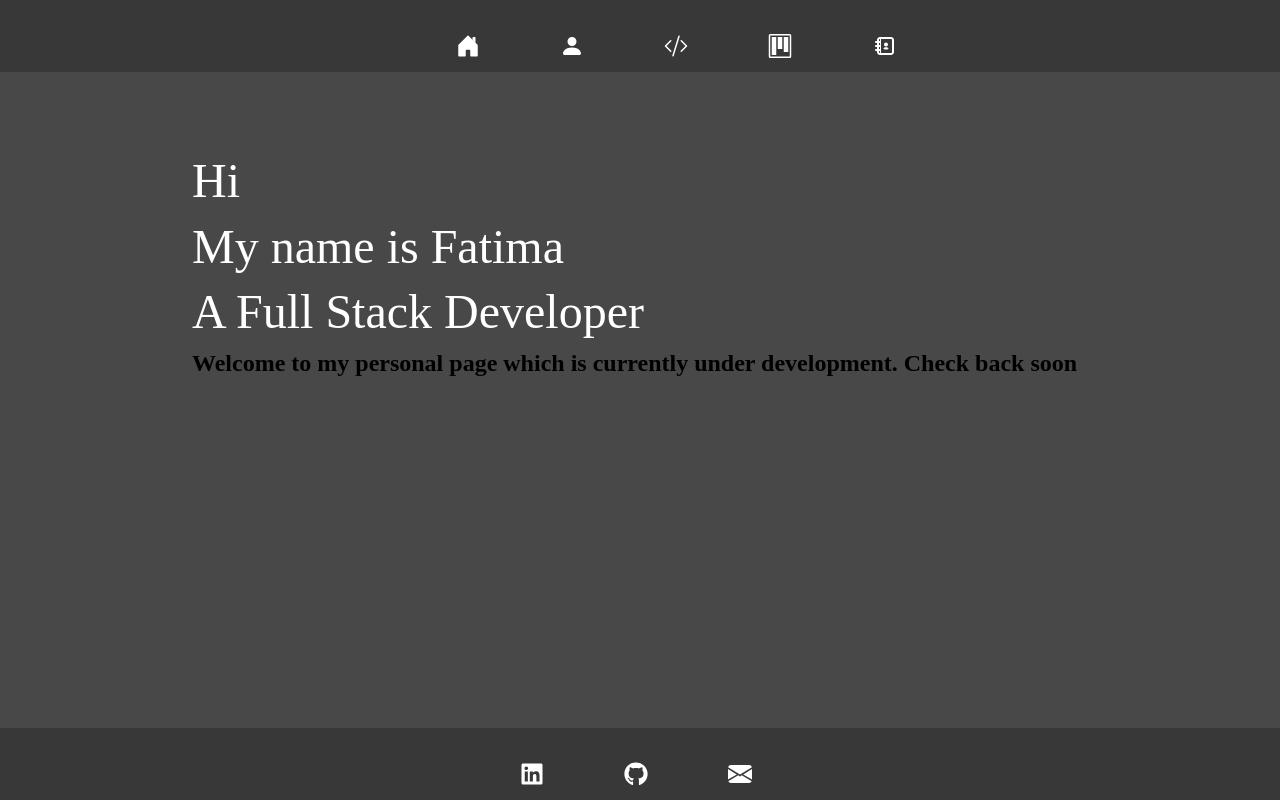
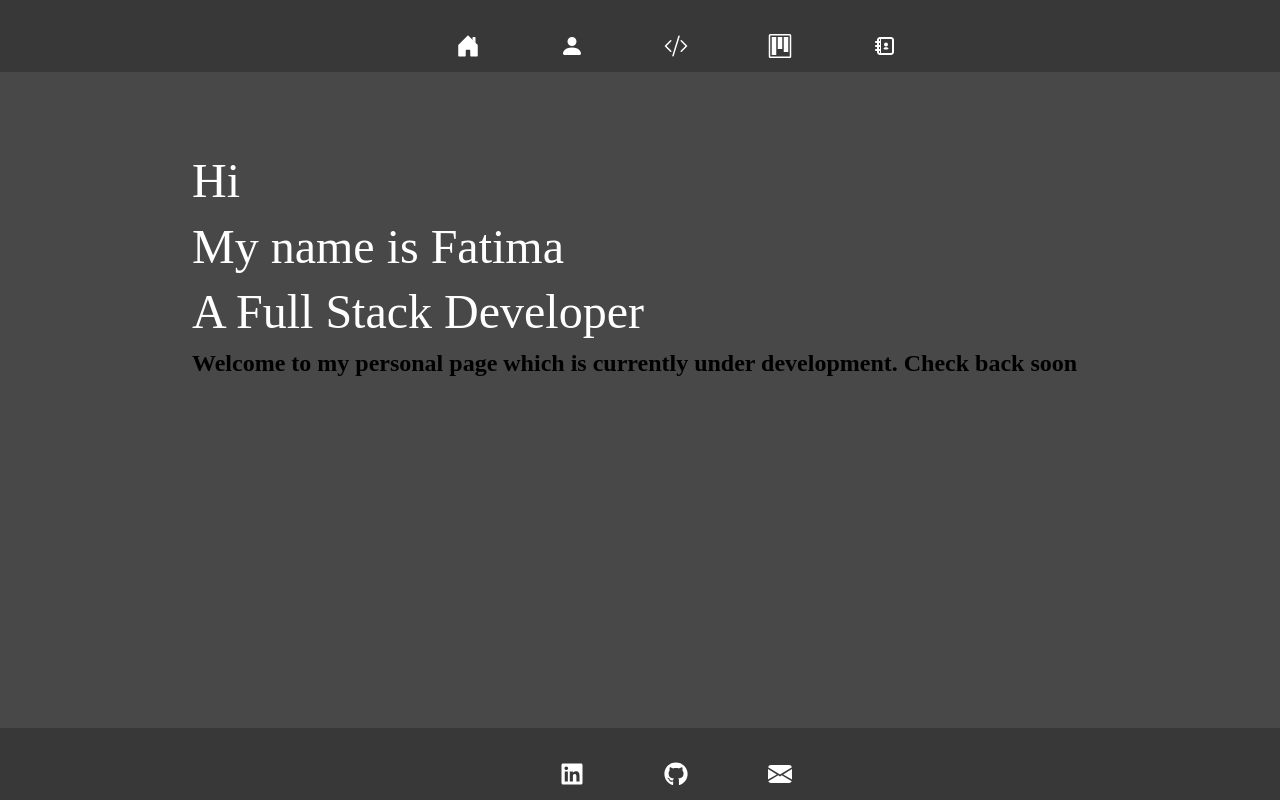
Before and after one commit to FatimaAbdimalik/portfolio, a React (Create React App) app: page / in a window 1280 px wide. Built offline with nearby package versions, Linux system fonts and the light colour scheme; a web font is replaced by a local one.

Commit message:
footer in the middle

```diff
--- a/src/components/SideBar/SideBar.css
+++ b/src/components/SideBar/SideBar.css
@@ -3,7 +3,6 @@
   margin-top: 2rem;
   margin-right: 3rem;
   display: flex;
-  /* margin-left: 18rem; */
   justify-content: center;
 }
 
@@ -36,5 +35,5 @@ li.list_style > a {
   margin-top: 2rem;
   margin-right: 3rem;
   display: flex;
-  margin-left: 25rem;
+  justify-content: center;
 }
```
